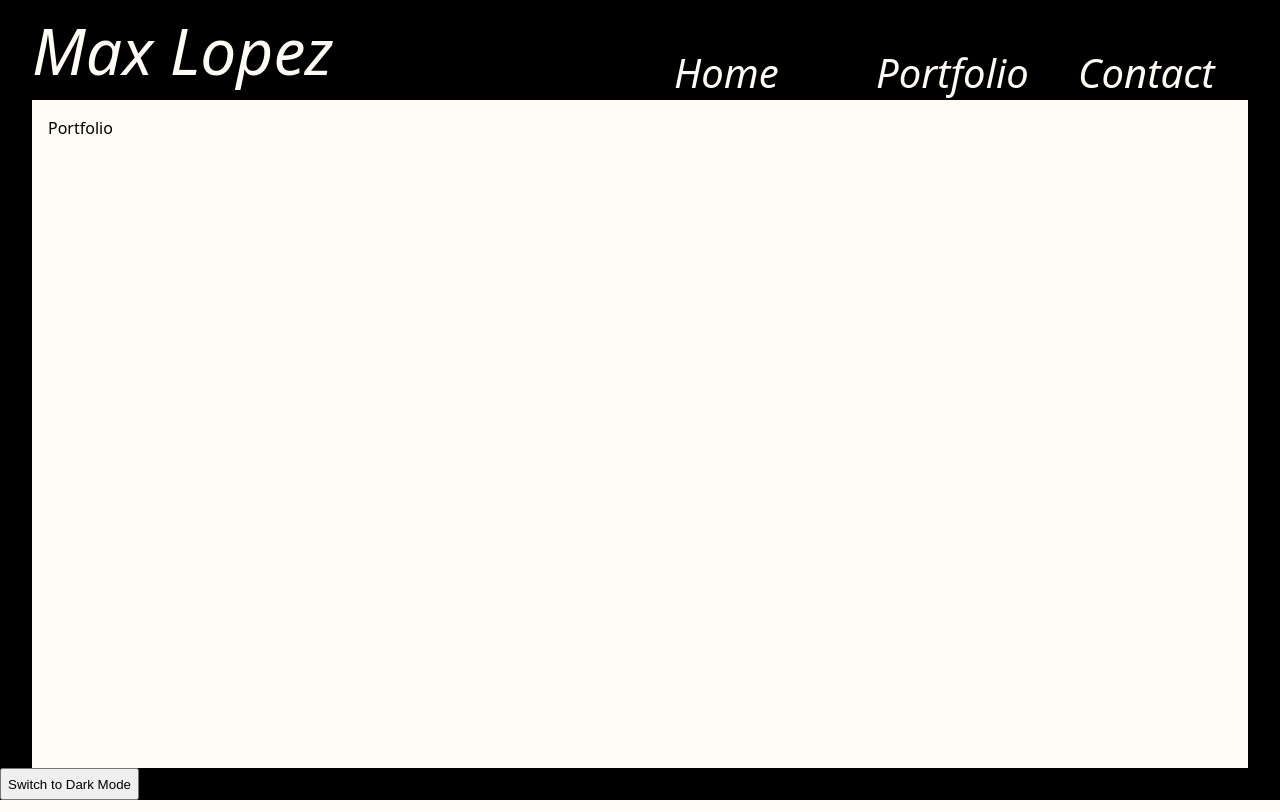
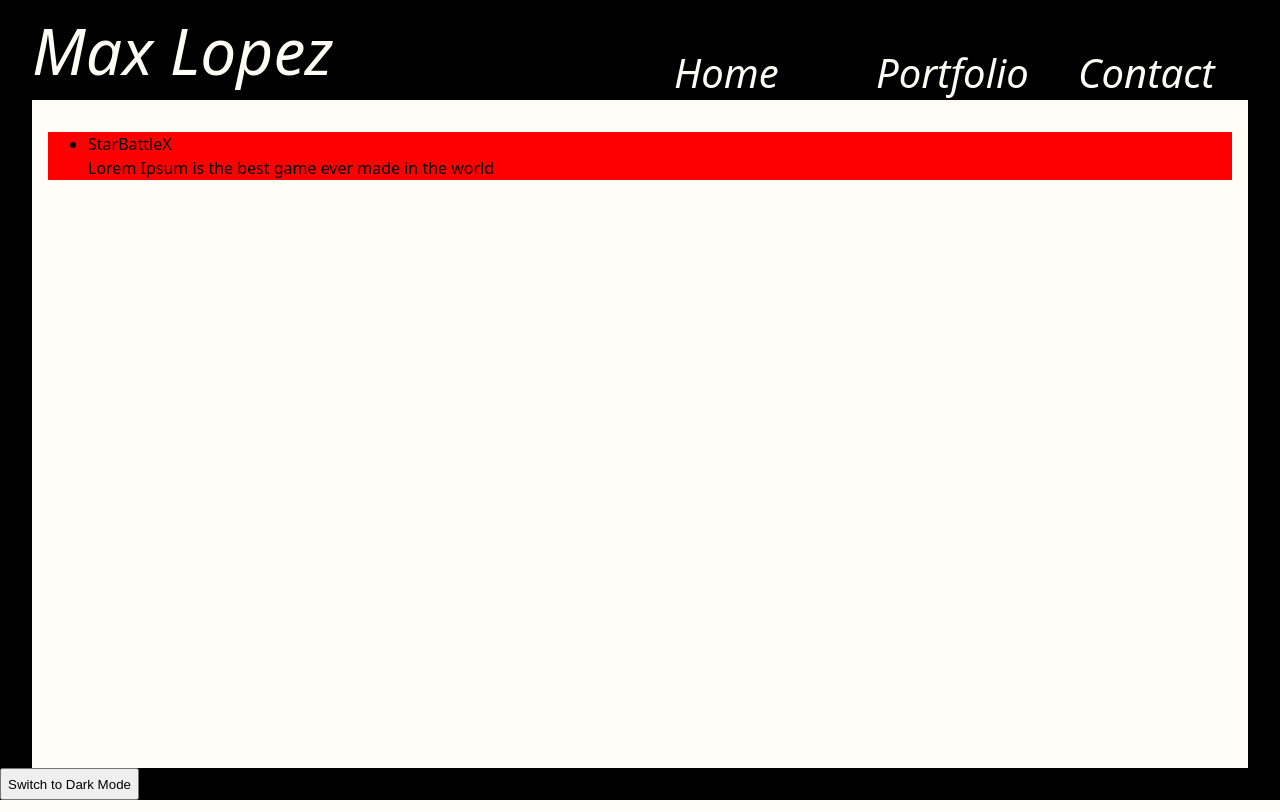
Before and after one commit to maxizek30/personal-site, a React (Vite) app in the folder my-app/: page /portfolio in a window 1280 px wide. Built offline with nearby package versions, Linux system fonts and the light colour scheme.

Commit message:
create Projects List component and add it to the portfolio page

```diff
--- /dev/null
+++ b/my-app/src/components/ProjectsList.jsx
@@ -0,0 +1,15 @@
+const ProjectsList = ({ projects }) => {
+    return (
+        <>
+           <ul>
+                {projects.map(project => (
+                    <li key={project.name}>
+                        <div className="Project-Name">{project.name}</div>
+                        <div className="Project-Description">{project.description}</div>
+                    </li>
+                ))}
+            </ul>
+        </>
+    );
+}
+export default ProjectsList;
--- a/my-app/src/pages/Portfolio.jsx
+++ b/my-app/src/pages/Portfolio.jsx
@@ -1,7 +1,18 @@
+import "../styles/Portfolio.css"
+import ProjectsList from "../components/ProjectsList";
+
+const projects = [
+  {
+    name: "StarBattleX",
+    description: "Lorem Ipsum is the best game ever made in the world"
+  }
+];
 function Portfolio() {
   return (
     <>
-    Portfolio
+    <div className="projects-list">
+      <ProjectsList projects={projects}/>
+    </div>
     </>
   )
 }
--- /dev/null
+++ b/my-app/src/styles/Portfolio.css
@@ -0,0 +1,4 @@
+.projects-list {
+    background-color: red;
+    width: 100%;
+}
```
